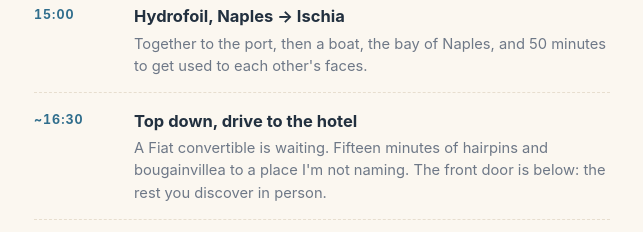
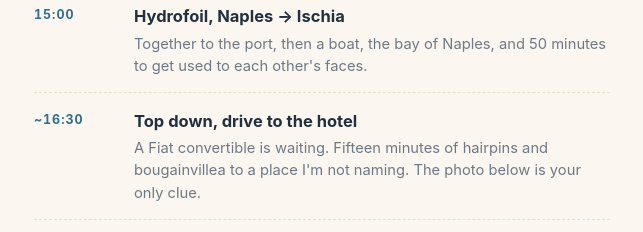
Before and after one commit to thismad/datenight, a plain HTML site: page ischia/index.html in a window 1280 px wide. Shown: the part 1300-1532 px from the top of the page, without its empty margins (318-961 px from the left). Drawn offline with Linux system fonts and the light colour scheme.

Commit message:
Suppression de la formulation front door
Co-Authored-By: Claude Fable 5 <noreply@anthropic.com>

```diff
--- a/ischia/index.html
+++ b/ischia/index.html
@@ -185,7 +185,7 @@
       <div class="row"><span class="when">11:10</span><div><b>You fly Budapest → Naples</b><p>Ryanair FR4090, seat 19A: a window, as promised. You land at 12:50; Naples will already be 31 degrees and shouting.</p></div></div>
       <div class="row"><span class="when">12:50</span><div><b>You land. I'm already there.</b><p>I arrive before you: I'll be waiting at arrivals. This is the part where we meet. No pressure.</p></div></div>
       <div class="row"><span class="when">15:00</span><div><b>Hydrofoil, Naples → Ischia</b><p>Together to the port, then a boat, the bay of Naples, and 50 minutes to get used to each other's faces.</p></div></div>
-      <div class="row"><span class="when">~16:30</span><div><b>Top down, drive to the hotel</b><p>A Fiat convertible is waiting. Fifteen minutes of hairpins and bougainvillea to a place I'm not naming. The front door is below: the rest you discover in person.</p></div></div>
+      <div class="row"><span class="when">~16:30</span><div><b>Top down, drive to the hotel</b><p>A Fiat convertible is waiting. Fifteen minutes of hairpins and bougainvillea to a place I'm not naming. The photo below is your only clue.</p></div></div>
       <div class="row"><span class="when">17:30</span><div><b>Check-in</b><p>I upgraded a few things about the room. You'll see when we open the door.</p></div></div>
       <div class="row"><span class="when">Golden hour</span><div><b>Aperitivo at the hotel</b><p>Nowhere to be. The gardens, a drink, the day cooling down around us.</p></div></div>
       <div class="row"><span class="when">Evening</span><div><b>First dinner, at the hotel</b><p>Day one is for arriving. We stay in, eat well, and take things slow: let's at least try to keep security out of it on our first night.</p></div></div>
```
Also changed, not shown: template-ischia.html (+1 -1 lines).
